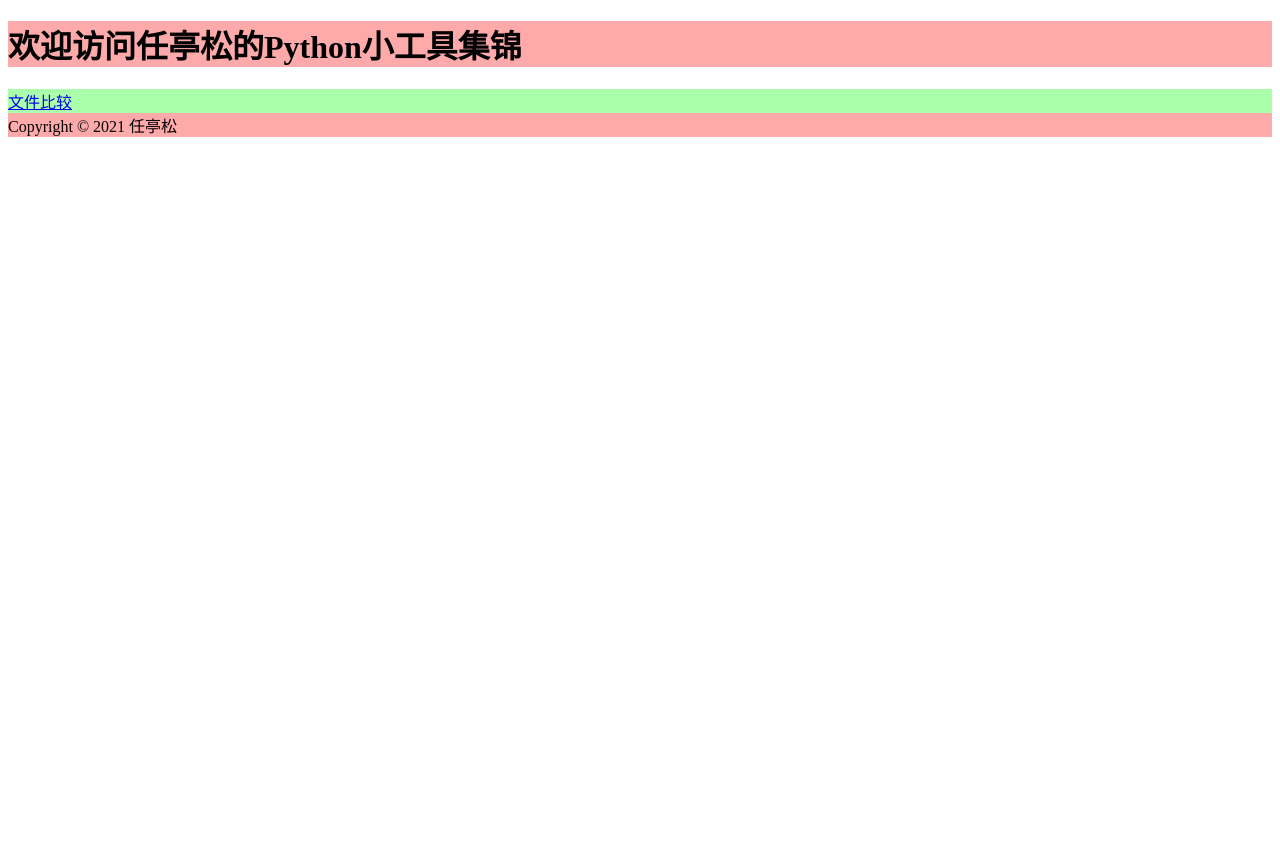
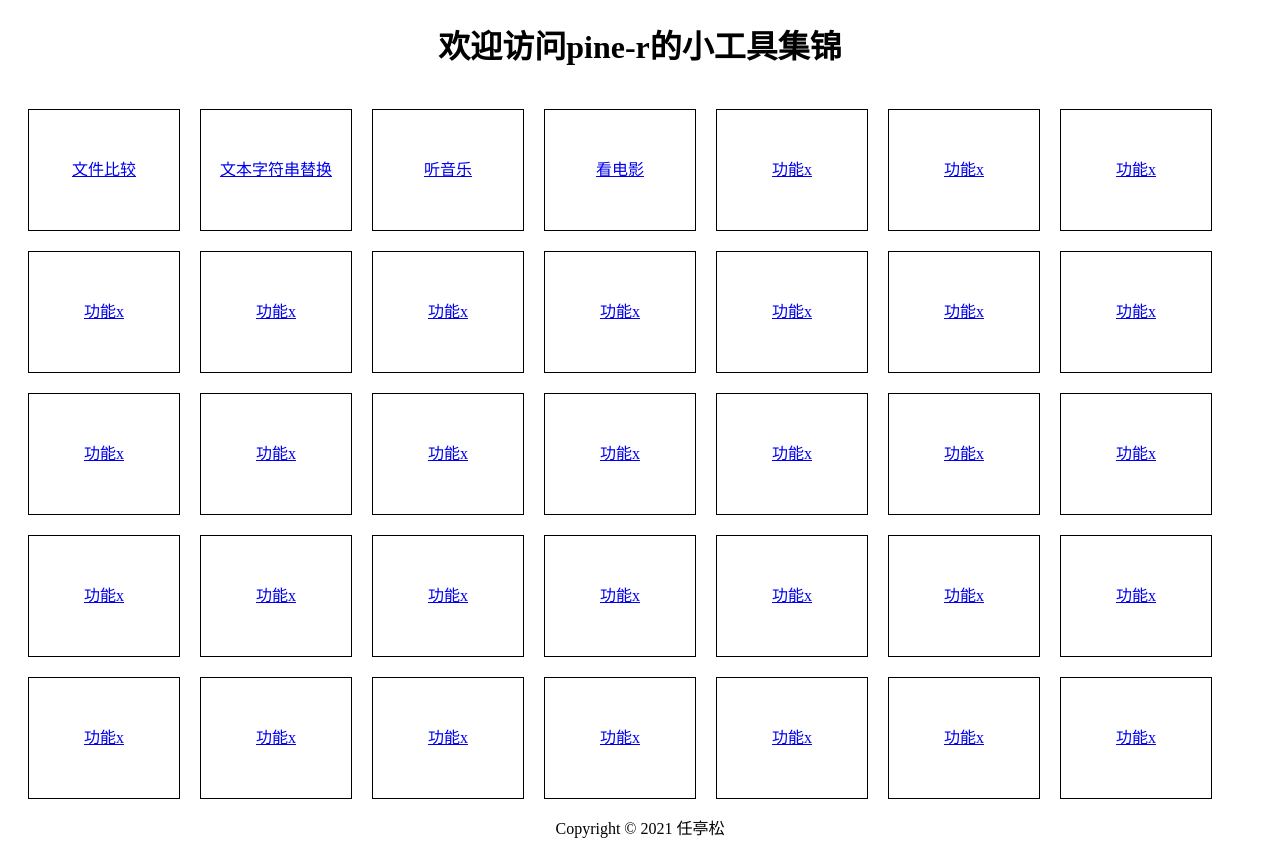
Before and after one commit to pine-r/tools-python, a Flask app: page / in a window 1280 px wide. Before the commit the page ends 137 px from the top, so only its background shows below. Run offline with Flask 2, Linux system fonts and the light colour scheme.

```diff
--- a/FileCompare/FileCompare.py
+++ b/FileCompare/FileCompare.py
@@ -50,7 +50,8 @@ def files_compare(file1, file2):
 
 
 if __name__ == '__main__':
-    file1 = os.path.abspath('.') + os.sep + "file1.txt"
-    file2 = os.path.abspath('.') + os.sep + "file2.txt"
+    pass
+    # file1 = os.path.abspath('.') + os.sep + "file1.txt"
+    # file2 = os.path.abspath('.') + os.sep + "file2.txt"
     # print(os.path.abspath('.')[:27] + "templates" + os.sep + "file_compare" + os.sep + "out.html")
     # file_compare1(file1, file2)
--- a/FileCompare/file1.txt
+++ /dev/null
@@ -1,5 +0,0 @@
-1111111111
-222222222222
-3333333
-44444444
-55555555
--- a/main.py
+++ b/main.py
@@ -2,9 +2,13 @@
 __author__ = 'rentingsong'
 __date__ = '2021/1/1 16:36'
 
+
+import os
 from flask import Flask
 from flask import render_template
 from flask import request
+import webbrowser
+from werkzeug.utils import secure_filename
 from FileCompare.FileCompare import files_compare
 
 app = Flask(__name__)
@@ -27,10 +31,24 @@ def file_compare_result():
     #     file2 = request.args.get("file2", "")
     #     return render_template('file_compare/file_compare_result.html', file1=file1, file2=file2)
     if request.method == "POST":
-        file1 = request.form["file1"]
-        file2 = request.form["file2"]
-        files_compare(file1, file2)
-        return render_template('file_compare/out.html')
+        file1 = request.files["file1"]
+        file2 = request.files["file2"]
+        base_path = os.path.dirname(__file__)
+        upload_path1 = os.path.join(base_path, 'static'+os.sep+'uploads', secure_filename(file1.filename))
+        print("上传文件1：{0}".format(upload_path1))
+        file1.save(upload_path1)
+        upload_path2 = os.path.join(base_path, 'static'+os.sep+'uploads', secure_filename(file2.filename))
+        print("上传文件2：{0}".format(upload_path2))
+        file2.save(upload_path2)
+        files_compare(upload_path1, upload_path2)
+        out = base_path + os.sep + "templates" + os.sep + "file_compare" + os.sep + "out.html"
+        webbrowser.open_new_tab(out)
+        # 比对完记得把上传的文件清理掉
+        if os.path.exists(upload_path1):
+            os.remove(upload_path1)
+        if os.path.exists(upload_path2):
+            os.remove(upload_path2)
+        return render_template('file_compare/file_compare.html')
 
 
 if __name__ == "__main__":
--- a/static/css/file_compare.css
+++ b/static/css/file_compare.css
@@ -1,11 +1,24 @@
 .header {
-    background-color: #ffaaaa;
+
 }
 
 .content {
-    background-color: #aaffaa;
+
 }
 
 .footer {
-    background-color: #ffaaaa;
+    height: 60px;
+    text-align: center;
+    line-height: 60px;
 }
+
+.task {
+    width: 150px;
+    height: 120px;
+    float: left;
+    margin-left: 20px;
+    margin-top: 20px;
+    text-align: center;
+    line-height: 120px; /* 行高等于div高，使垂直居中 */
+    border: 1px solid #000;
+}
--- a/templates/index.html
+++ b/templates/index.html
@@ -2,15 +2,52 @@
 <html lang="en">
 <head>
     <meta charset="UTF-8">
+    <link rel="icon" href="../static/img/favicon.ico" type="image/x-icon">
+    <link rel="shortcut icon" href="../static/img/favicon.ico" type="image/x-icon">
     <link rel="stylesheet"  href="../static/css/file_compare.css">
     <title>首页</title>
 </head>
 <body>
     <div class="header">
-        <h1>欢迎访问任亭松的Python小工具集锦</h1>
+        <h1 style="text-align: center">欢迎访问pine-r的小工具集锦</h1>
     </div>
     <div class="content">
-        <div><a href="/file_compare">文件比较</a></div>
+        <div class="task"><a href="/file_compare">文件比较</a></div>
+        <div class="task"><a href="#">文本字符串替换</a></div>
+        <div class="task"><a href="#">听音乐</a></div>
+        <div class="task"><a href="#">看电影</a></div>
+        <div class="task"><a href="#">功能x</a></div>
+        <div class="task"><a href="#">功能x</a></div>
+        <div class="task"><a href="#">功能x</a></div>
+        <div class="task"><a href="#">功能x</a></div>
+        <div class="task"><a href="#">功能x</a></div>
+        <div class="task"><a href="#">功能x</a></div>
+        <div class="task"><a href="#">功能x</a></div>
+        <div class="task"><a href="#">功能x</a></div>
+        <div class="task"><a href="#">功能x</a></div>
+        <div class="task"><a href="#">功能x</a></div>
+        <div class="task"><a href="#">功能x</a></div>
+        <div class="task"><a href="#">功能x</a></div>
+        <div class="task"><a href="#">功能x</a></div>
+        <div class="task"><a href="#">功能x</a></div>
+        <div class="task"><a href="#">功能x</a></div>
+        <div class="task"><a href="#">功能x</a></div>
+        <div class="task"><a href="#">功能x</a></div>
+        <div class="task"><a href="#">功能x</a></div>
+        <div class="task"><a href="#">功能x</a></div>
+        <div class="task"><a href="#">功能x</a></div>
+        <div class="task"><a href="#">功能x</a></div>
+        <div class="task"><a href="#">功能x</a></div>
+        <div class="task"><a href="#">功能x</a></div>
+        <div class="task"><a href="#">功能x</a></div>
+        <div class="task"><a href="#">功能x</a></div>
+        <div class="task"><a href="#">功能x</a></div>
+        <div class="task"><a href="#">功能x</a></div>
+        <div class="task"><a href="#">功能x</a></div>
+        <div class="task"><a href="#">功能x</a></div>
+        <div class="task"><a href="#">功能x</a></div>
+        <div class="task"><a href="#">功能x</a></div>
+        <div style="clear: both"></div>
     </div>
     <div class="footer">
         <span>Copyright &copy; 2021 任亭松</span>
```
Also changed, not shown: FileCompare/file2.txt (deleted, +0 -7 lines), templates/file_compare/file_compare.html (+4 -4 lines), templates/file_compare/out.html (+5 -7 lines), README.md, static/img/favicon.ico (added).
